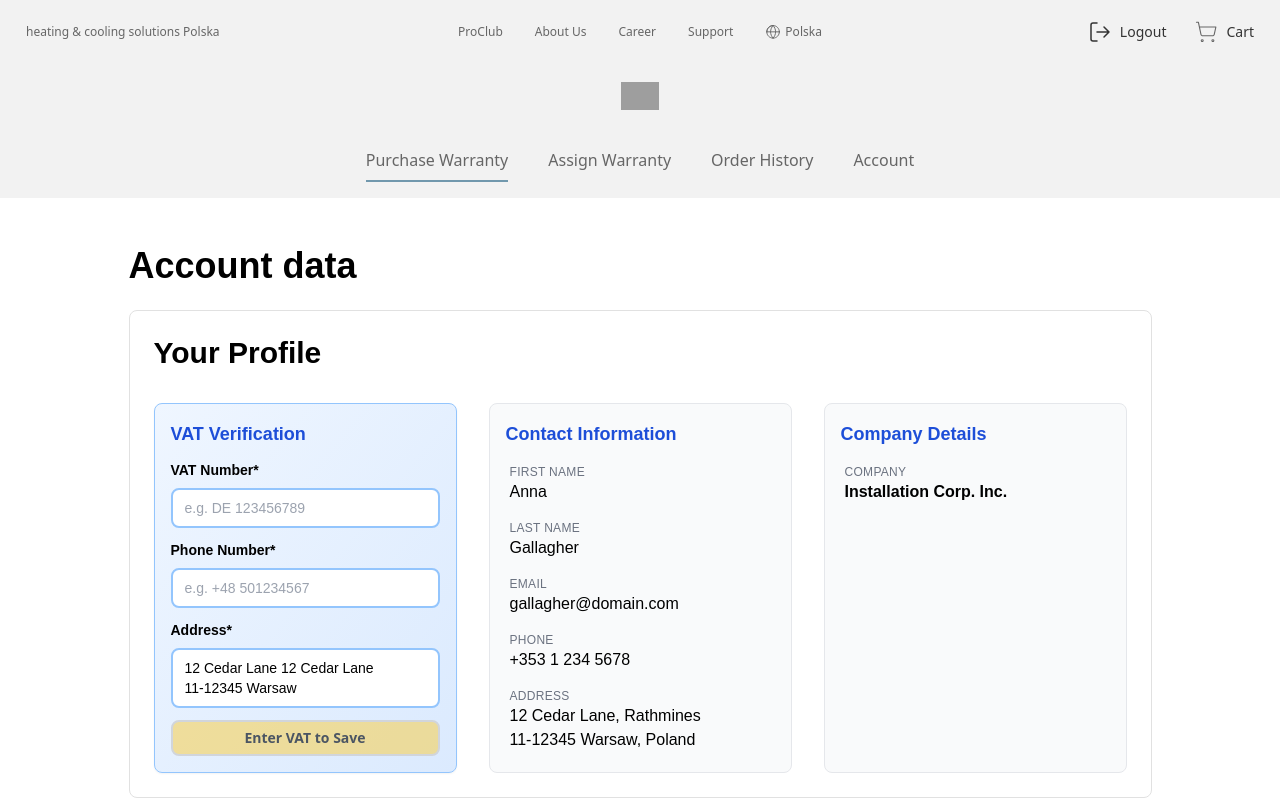
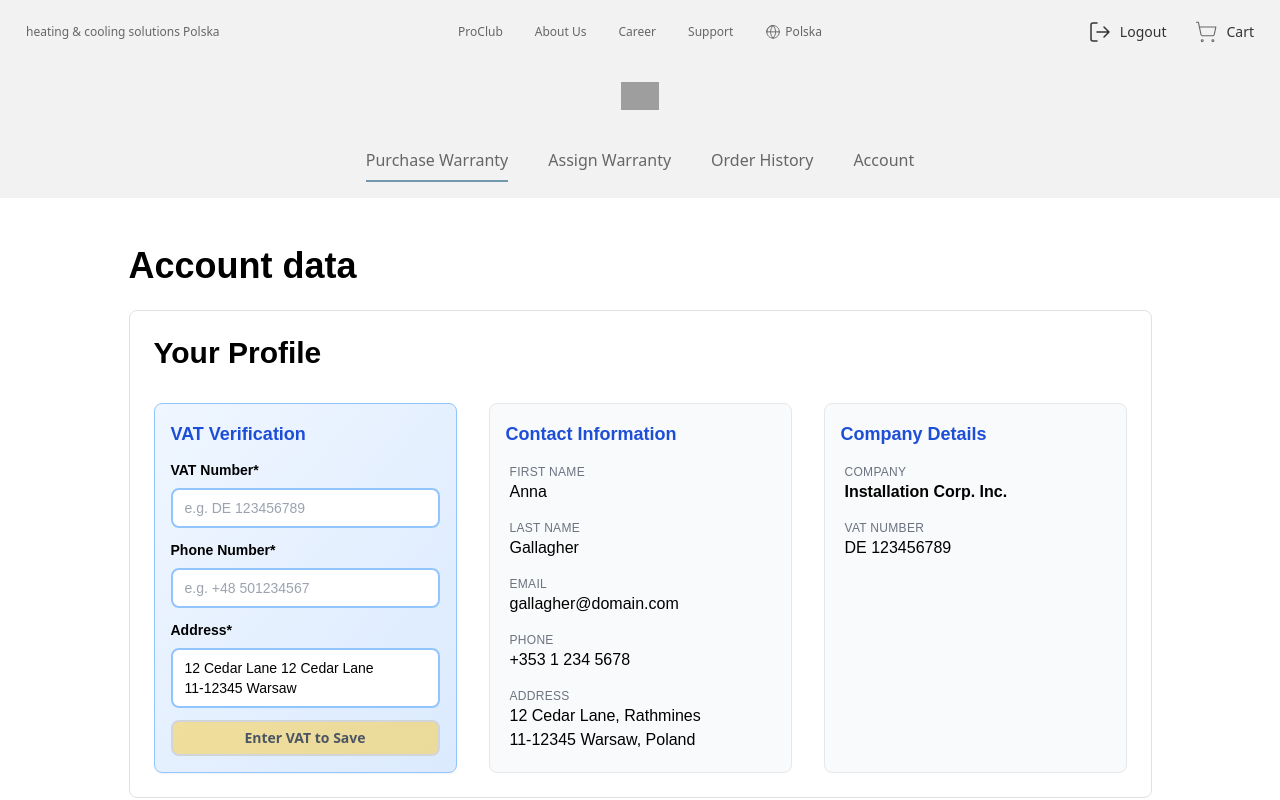
Before and after one commit to prashob87/builder-poc, a React (Vite) app: page /account-data in a window 1280 px wide. Shown: the top 800 px of the page. Built offline with nearby package versions, Linux system fonts and the light colour scheme; grey boxes are pictures that could not be loaded.

Commit message:
Add VAT Number field to Company Details section with prefilled value
cgen-9b40a19d0a4e4a2b841ecc615e5b43be

```diff
--- a/client/pages/AccountData.tsx
+++ b/client/pages/AccountData.tsx
@@ -272,6 +272,10 @@ export default function AccountData() {
                       <span className="text-xs text-gray-500 font-[Arial] uppercase tracking-wide">Company</span>
                       <span className="text-black text-base font-bold font-[Arial]">Installation Corp. Inc.</span>
                     </div>
+                    <div className="flex flex-col group-hover:bg-white rounded p-1 transition-all">
+                      <span className="text-xs text-gray-500 font-[Arial] uppercase tracking-wide">VAT Number</span>
+                      <span className="text-black text-base font-[Arial]">DE 123456789</span>
+                    </div>
                   </div>
                 </div>
               </div>
```
